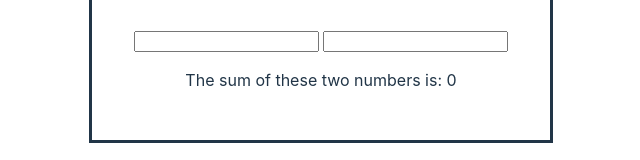
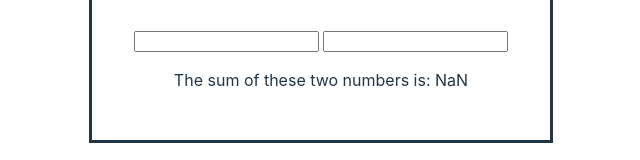
Before and after one commit to noorhassaballa/SimpleAddition, a React (Vite) app: page / in a window 1280 px wide. Shown: the part 394-554 px from the top of the page, without its empty margins (319-959 px from the left). Built offline with nearby package versions, Linux system fonts and the light colour scheme.

Commit message:
Called calculation component

```diff
--- a/src/App.jsx
+++ b/src/App.jsx
@@ -5,12 +5,14 @@ export default function App() {
   let sum = 0;
   const [numberOne, setNumberOne] = useState('');
   const [numberTwo, setNumberTwo] = useState('');
-  const oneAsNumber = Number.parseInt(numberOne);
-  const twoAsNumber = Number.parseInt(numberTwo);
+  const oneAsNumber = Number.parseInt(setNumberOne);
+  const twoAsNumber = Number.parseInt(setNumberTwo);
 
   function calculation() {
-    sum = {oneAsNumber} + {twoAsNumber};
+    sum = oneAsNumber + twoAsNumber;
   }
+
+  calculation();
 
   return (
     <>
```
